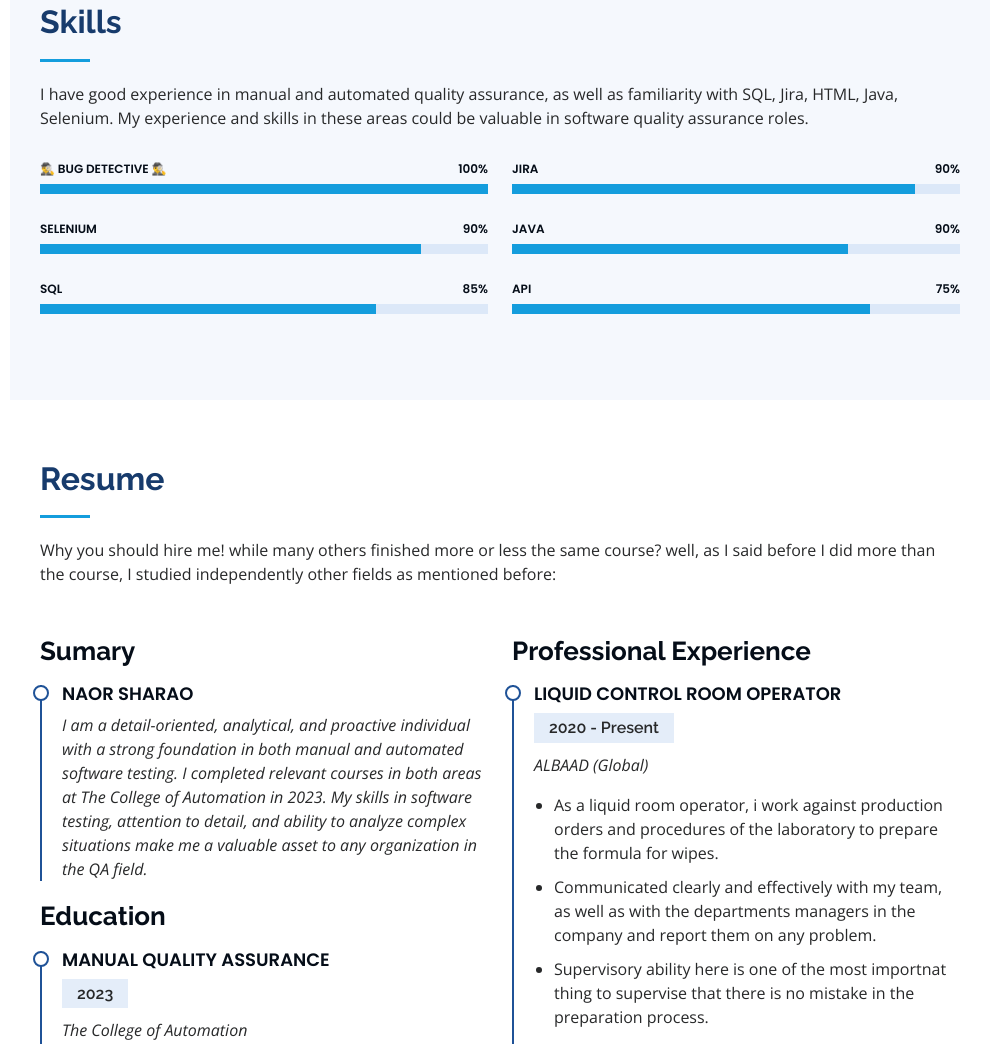
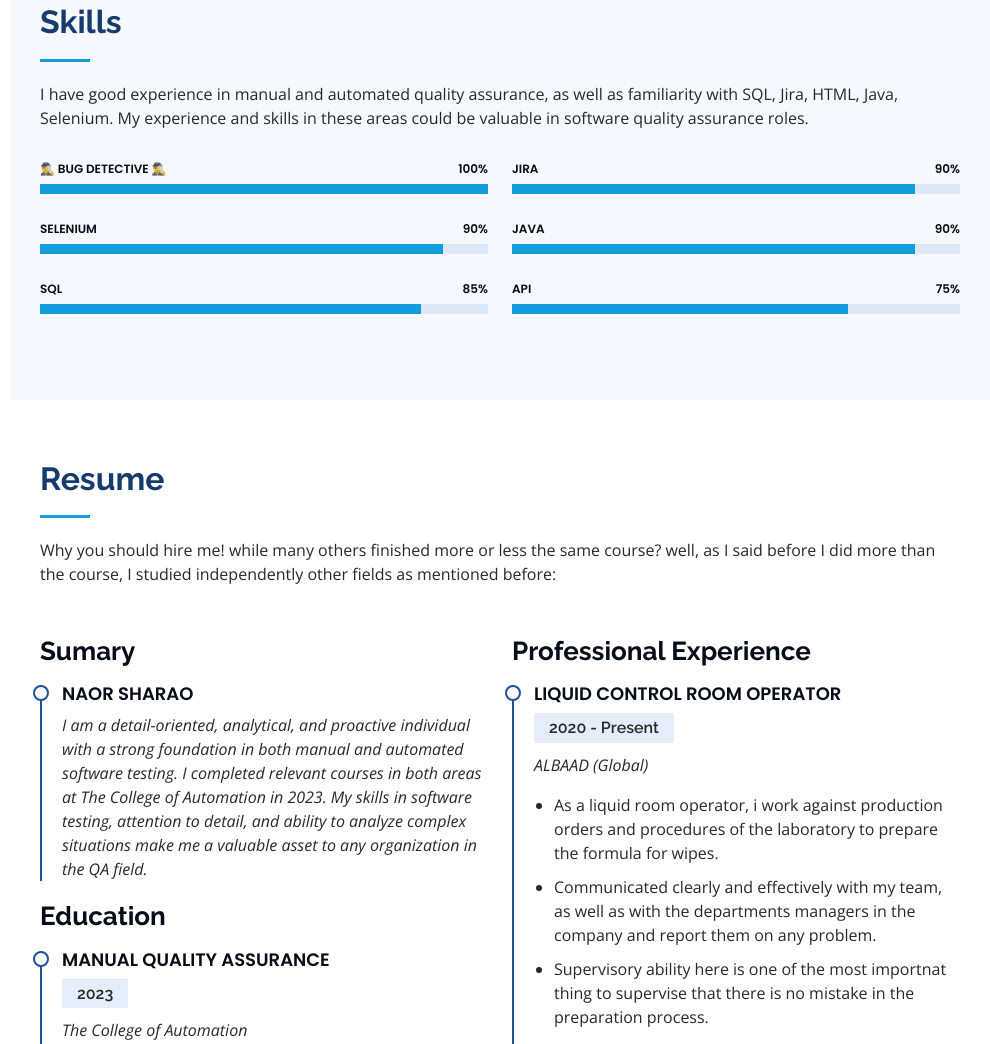
Before and after one commit to naorsharao/MyPersonalWebsite, a plain HTML site: page index.html in a window 1280 px wide. Shown: the part 1539-2583 px from the top of the page, without its empty margins (290-1280 px from the left). Drawn offline with nearby package versions, Linux system fonts and the light colour scheme.

Commit message:
Update index.html

```diff
--- a/index.html
+++ b/index.html
@@ -142,14 +142,14 @@ In my free time, I love to play football, watch movies and listen to music.</P><
             <div class="progress">
               <span class="skill">Selenium<i class="val">90%</i></span>
               <div class="progress-bar-wrap">
-                <div class="progress-bar" role="progressbar" aria-valuenow="85" aria-valuemin="0" aria-valuemax="100"></div>
+                <div class="progress-bar" role="progressbar" aria-valuenow="90" aria-valuemin="0" aria-valuemax="100"></div>
               </div>
             </div>
 
             <div class="progress">
               <span class="skill">SQL<i class="val">85%</i></span>
               <div class="progress-bar-wrap">
-                <div class="progress-bar" role="progressbar" aria-valuenow="75" aria-valuemin="0" aria-valuemax="100"></div>
+                <div class="progress-bar" role="progressbar" aria-valuenow="85" aria-valuemin="0" aria-valuemax="100"></div>
               </div>
             </div>
 
@@ -167,14 +167,14 @@ In my free time, I love to play football, watch movies and listen to music.</P><
             <div class="progress">
               <span class="skill">JAVA<i class="val">90%</i></span>
               <div class="progress-bar-wrap">
-                <div class="progress-bar" role="progressbar" aria-valuenow="75" aria-valuemin="0" aria-valuemax="100"></div>
+                <div class="progress-bar" role="progressbar" aria-valuenow="90" aria-valuemin="0" aria-valuemax="100"></div>
               </div>
             </div>
 
             <div class="progress">
               <span class="skill">API <i class="val">75%</i></span>
               <div class="progress-bar-wrap">
-                <div class="progress-bar" role="progressbar" aria-valuenow="80" aria-valuemin="0" aria-valuemax="100"></div>
+                <div class="progress-bar" role="progressbar" aria-valuenow="75" aria-valuemin="0" aria-valuemax="100"></div>
               </div>
             </div>
 
```
